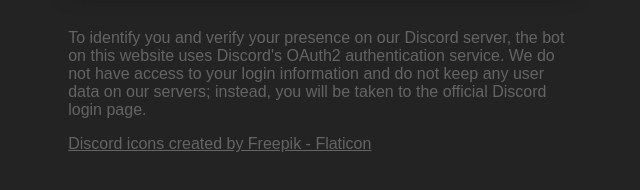
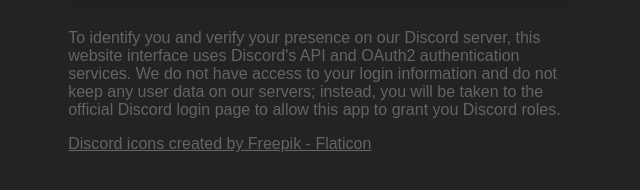
Before and after one commit to JAVAB3ANS/discord-oauth-roles-system, a plain HTML site: page static/index.html in a window 1280 px wide. Shown: the part 338-528 px from the top of the page, without its empty margins (319-959 px from the left). Drawn offline with Linux system fonts and the light colour scheme.

Commit message:
update index.html message

```diff
--- a/static/index.html
+++ b/static/index.html
@@ -55,7 +55,7 @@
     </section>
 
     <p id="privacy">
-        To identify you and verify your presence on our Discord server, the bot on this website uses Discord's OAuth2 authentication service. We do not have access to your login information and do not keep any user data on our servers; instead, you will be taken to the official Discord login page.
+        To identify you and verify your presence on our Discord server, this website interface uses Discord's API and OAuth2 authentication services. We do not have access to your login information and do not keep any user data on our servers; instead, you will be taken to the official Discord login page to allow this app to grant you Discord roles.
     </p>
     <footer>
         <a href="https://www.flaticon.com/free-icons/discord" title="discord icons">Discord icons created by Freepik - Flaticon</a>
```
